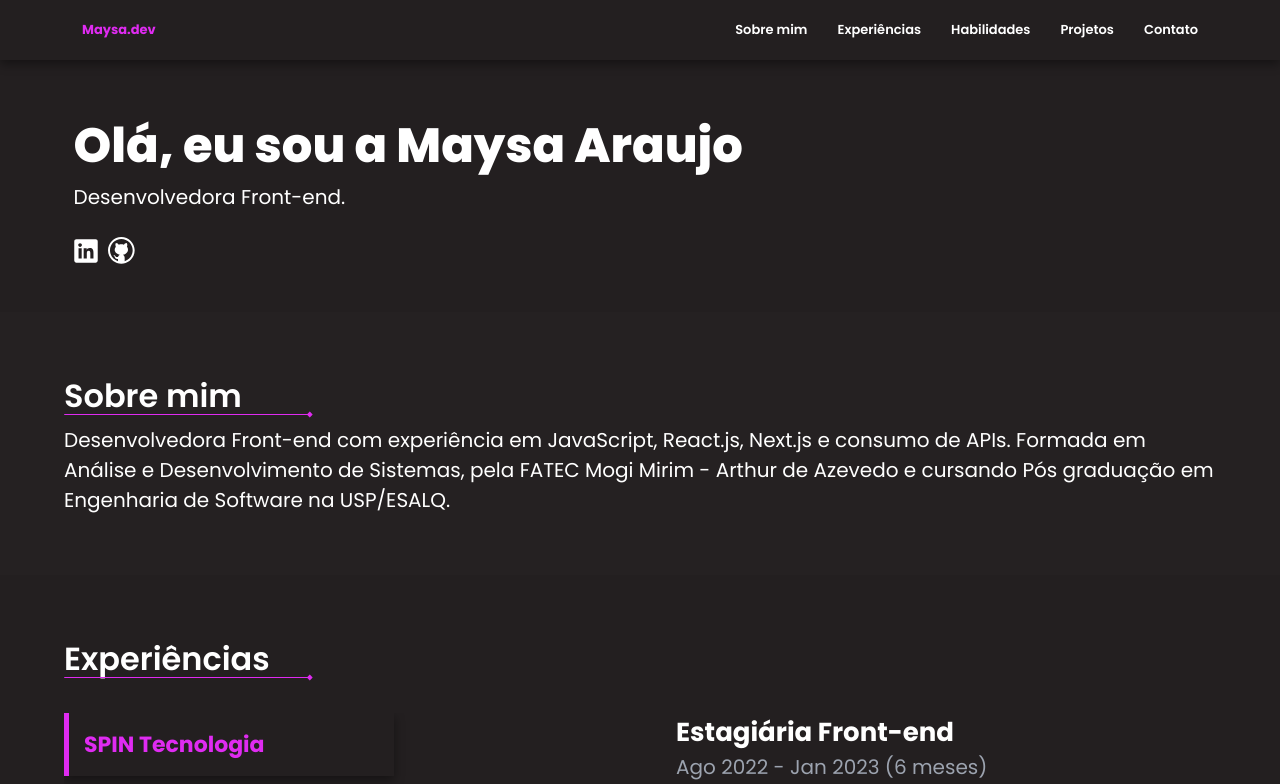
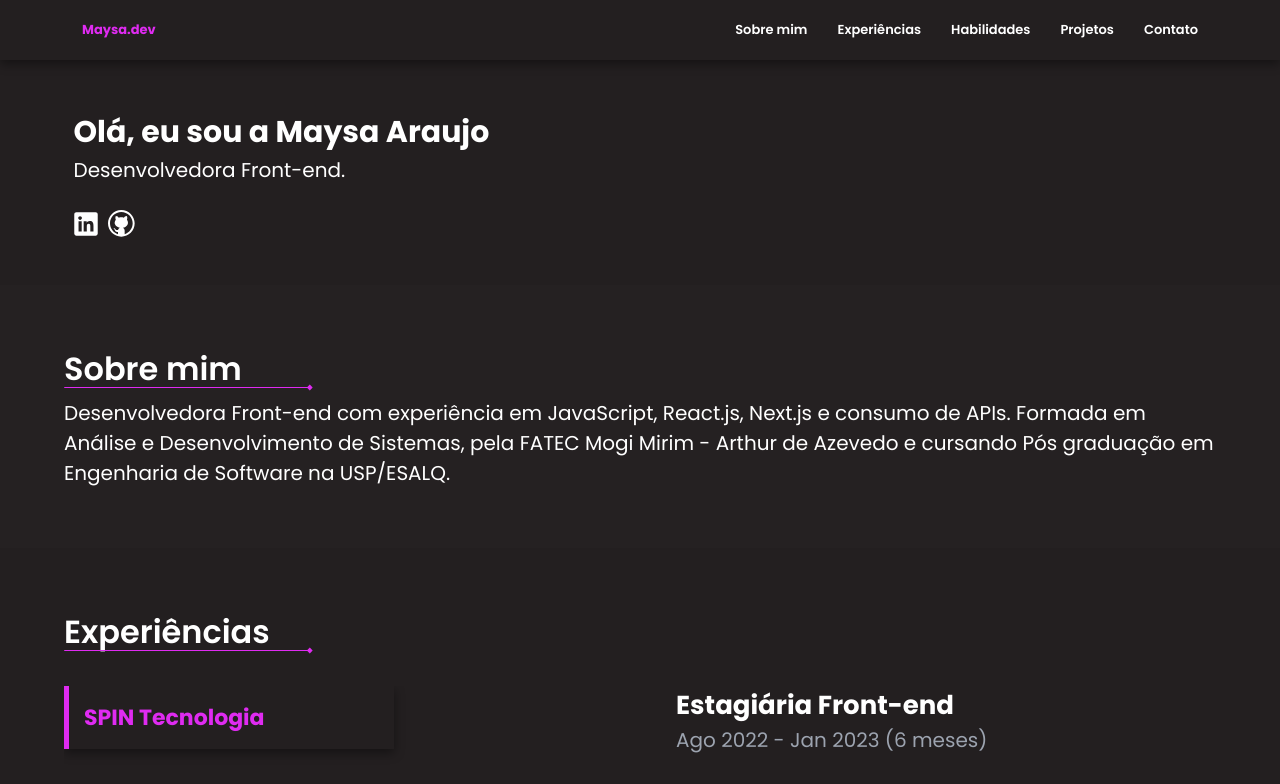
Before and after one commit to maysaraujo/portfolio, a React (Vite) app: page / in a window 1280 px wide. Shown: the top 784 px of the page. Built offline with nearby package versions, Linux system fonts and the light colour scheme.

Commit message:
refactor: removing h1 style from Apresentation

```diff
--- a/src/components/Apresentation/Apresentation.module.css
+++ b/src/components/Apresentation/Apresentation.module.css
@@ -1,12 +1,6 @@
 section.apresentationSection {
   background-color: var(--black-200);
   padding: 110px 0 40px 10px;
-}
-
-section .apresentationContainer h1 {
-  font-size: 48px;
-  color: var(--white);
-  font-weight: 800;
 }
 
 section .apresentationContainer {
```
